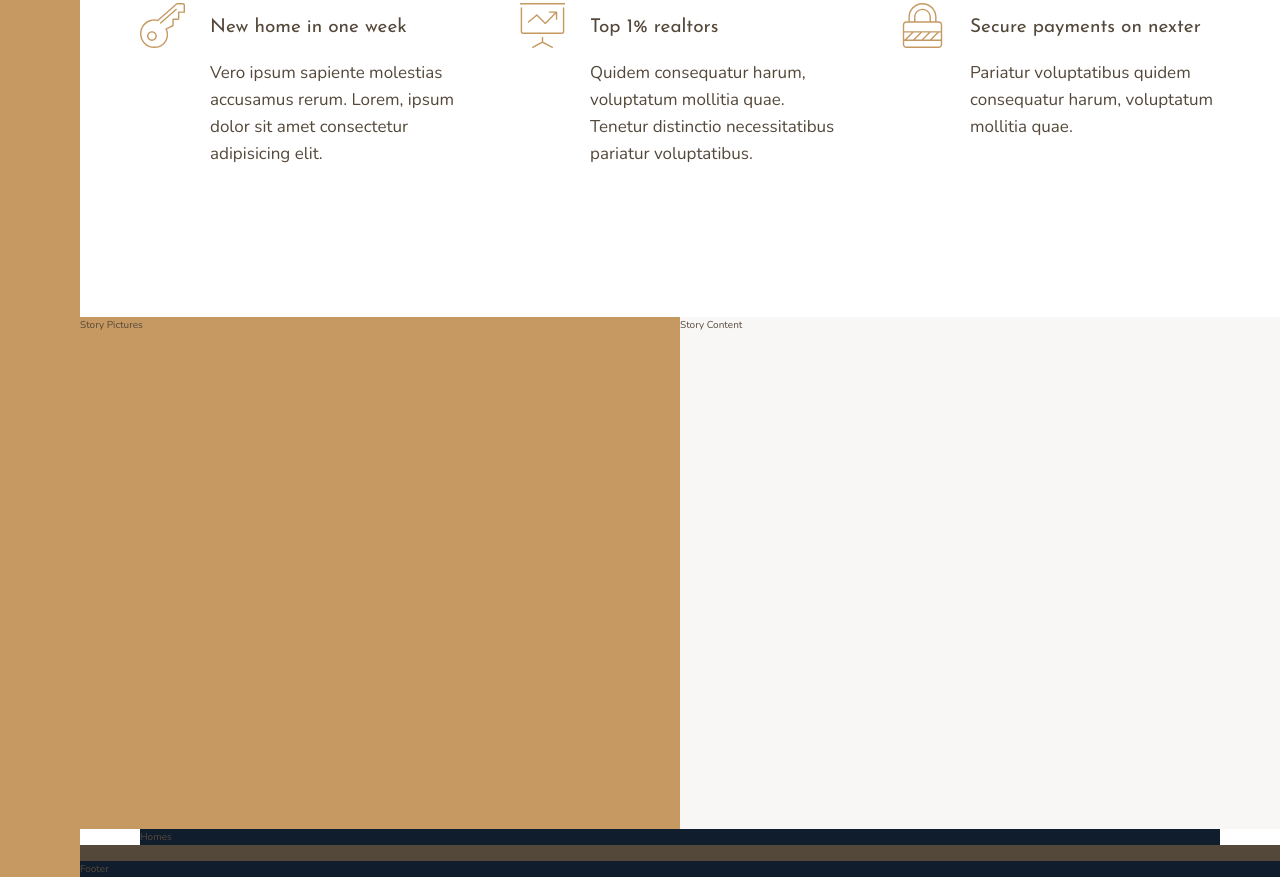
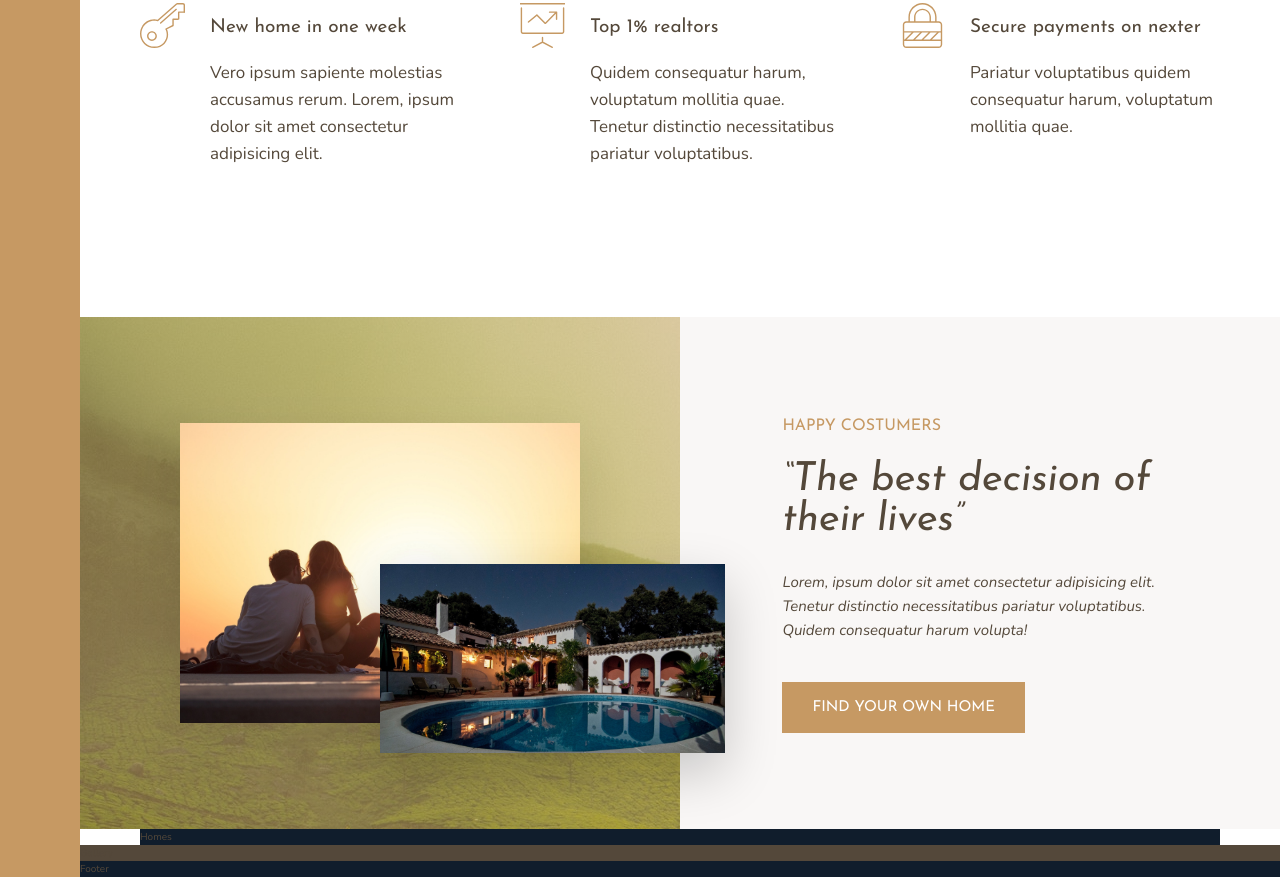
Before and after one commit to HeideQueen/nexter-css, a website: page index.html in a window 1280 px wide. Shown: the part 991-1868 px from the top of the page. Drawn offline with nearby package versions, Linux system fonts and the light colour scheme.

Commit message:
build the story section

```diff
--- a/index.html
+++ b/index.html
@@ -96,11 +96,29 @@
     </section>
 
     <div class="story__pictures">
-      Story Pictures
+      <img
+        src="img/story-1.jpeg"
+        alt="Couple with new house"
+        class="story__img--1"
+      />
+      <img src="img/story-2.jpeg" alt="New house" class="story__img--2" />
     </div>
 
     <div class="story__content">
-      Story Content
+      <h3 class="heading-3 mb-sm">
+        Happy costumers
+      </h3>
+      <h2 class="heading-2 heading-2--dark mb-md">
+        &ldquo;The best decision of their lives&rdquo;
+      </h2>
+      <p class="story__text">
+        Lorem, ipsum dolor sit amet consectetur adipisicing elit. Tenetur
+        distinctio necessitatibus pariatur voluptatibus. Quidem consequatur
+        harum volupta!
+      </p>
+      <button class="btn">
+        Find your own home
+      </button>
     </div>
 
     <section class="homes">
--- a/sass/_story.scss
+++ b/sass/_story.scss
@@ -2,10 +2,53 @@
   &__pictures {
     background-color: $color-primary;
     grid-column: full-start / col-end 4;
+    background-image: linear-gradient(
+        rgba($color-primary, 0.5),
+        rgba($color-primary, 0.5)
+      ),
+      url(../img/back.jpg);
+
+    display: grid;
+    grid-template-rows: repeat(6, 1fr);
+    grid-template-columns: repeat(6, 1fr);
+
+    align-items: center;
+  }
+
+  &__img--1 {
+    width: 100%;
+    grid-row: 2 / 6;
+    grid-column: 2 / 6;
+    box-shadow: 0 2rem 5rem rgba(#000, 0.1);
+  }
+
+  &__img--2 {
+    width: 115%;
+    grid-row: 4 / 6;
+    grid-column: 4 / 7;
+    z-index: 10;
+    box-shadow: 0 2rem 5rem rgba(#000, 0.2);
   }
 
   &__content {
     background-color: $color-grey-light-1;
     grid-column: col-start 5 / full-end;
+
+    padding: 6rem 8vw;
+
+    // display: flex;
+    // flex-direction: column;
+    // justify-content: center;
+    // align-items: flex-start;
+
+    display: grid;
+    align-content: center;
+    justify-items: start;
+  }
+
+  &__text {
+    font-size: 1.5rem;
+    font-style: italic;
+    margin-bottom: 4rem;
   }
 }
--- a/sass/_typography.scss
+++ b/sass/_typography.scss
@@ -9,10 +9,26 @@
 
 .heading-2 {
   @extend %heading;
+
+  font-size: 4rem;
+  font-style: italic;
+  line-height: 1;
+
+  &--light {
+    color: $color-grey-light-1;
+  }
+
+  &--dark {
+    color: $color-grey-dark-1;
+  }
 }
 
 .heading-3 {
   @extend %heading;
+
+  font-size: 1.6rem;
+  color: $color-primary;
+  text-transform: uppercase;
 }
 
 .heading-4 {
@@ -27,3 +43,36 @@
     color: $color-grey-dark-1;
   }
 }
+
+.btn {
+  background-color: $color-primary;
+  color: #fff;
+  border: none;
+  border-radius: 0;
+  font-family: $font-display;
+  font-size: 1.5rem;
+  text-transform: uppercase;
+  padding: 1.8rem 3rem;
+  cursor: pointer;
+  transition: all 0.2s;
+
+  &:hover {
+    background-color: $color-primary-dark;
+  }
+}
+
+.mb-sm {
+  margin-bottom: 2rem;
+}
+
+.mb-md {
+  margin-bottom: 3rem;
+}
+
+.mb-lg {
+  margin-bottom: 4rem;
+}
+
+.mb-hg {
+  margin-bottom: 8rem;
+}
```
Also changed, not shown: css/style.css.
